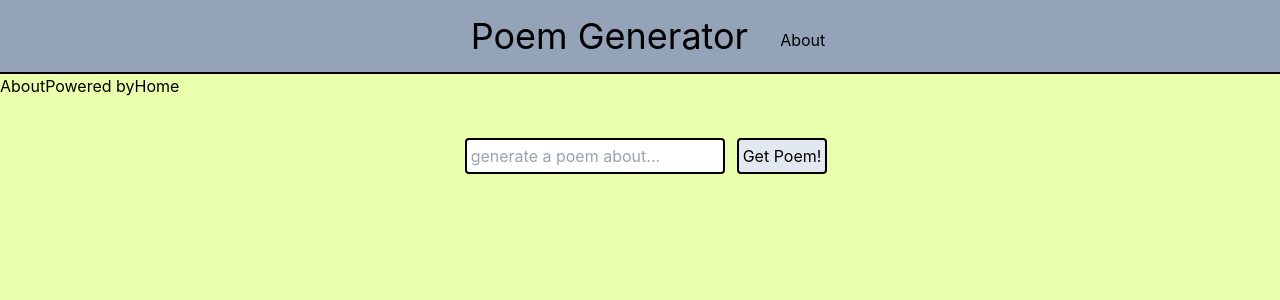
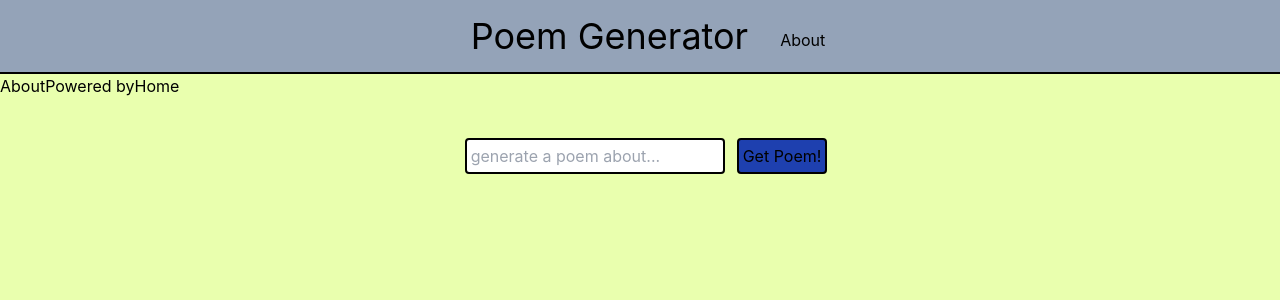
Before and after one commit to dreymoreau/poem_lines, a React (Create React App) app: page /about in a window 1280 px wide. Shown: the top 300 px of the page. Built offline with nearby package versions, Linux system fonts and the light colour scheme; the HTML template or start-up script is replaced by a standard one.

Commit message:
does hosting work now?

```diff
--- a/src/components/Data.js
+++ b/src/components/Data.js
@@ -69,7 +69,7 @@ const handleData = (e) => {
          <form className="mt-10"action="submit" onSubmit={handleData}>
                 <label id="text"></label>
                <input type='text' placeholder="generate a poem about..." className="border-2 border-black border-solid ml-3 p-1 rounded" required/>
-              <button className="border-2 border-black border-solid bg-slate-200 ml-3 p-1 rounded hover:bg-red-100 cursor-pointer; "type='submit'>Get Poem!</button>
+              <button className="border-2 border-black border-solid bg-blue-800 ml-3 p-1 rounded hover:bg-red-100 cursor-pointer; "type='submit'>Get Poem!</button>
         </form>
         </div>
         <div className="flex w-96 justify-center bg-green-300">
```
